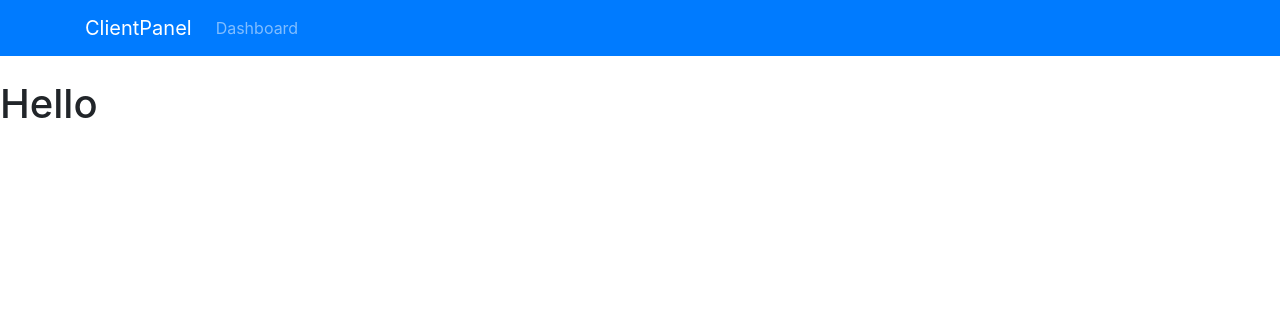
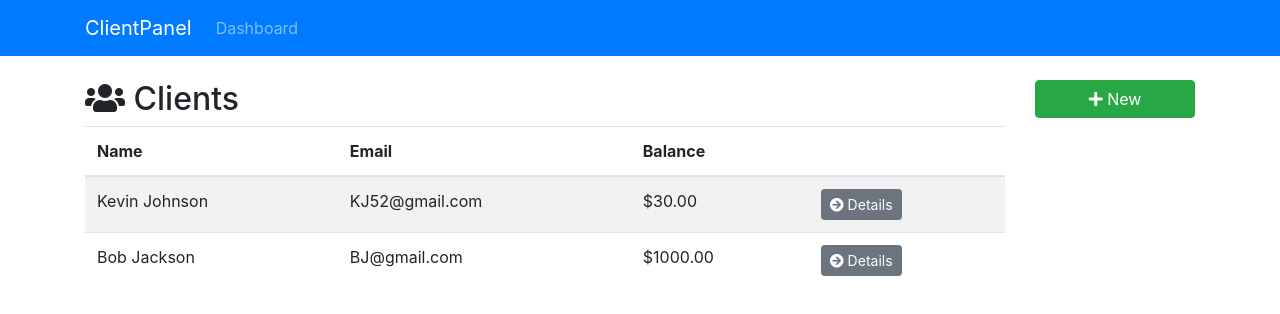
Before and after one commit to ZachSelindh/reactClientPanel, a React (Create React App) app: page / in a window 1280 px wide. Shown: the top 314 px of the page. Built offline with nearby package versions, Linux system fonts and the light colour scheme; the HTML template or start-up script is replaced by a standard one.

Commit message:
Added sidebar and dashboard and dummy data.

```diff
--- a/src/App.js
+++ b/src/App.js
@@ -1,13 +1,18 @@
 import React from "react";
 import { BrowserRouter as Router, Route, Switch } from "react-router-dom";
 import AppNavBar from "./components/layout/AppNavBar";
+import Dashboard from "./components/layout/Dashboard";
 
 function App() {
   return (
     <Router>
       <div className="App">
         <AppNavBar />
-        <h1>Hello</h1>
+        <div className="container">
+          <Switch>
+            <Route exact path="/" component={Dashboard} />
+          </Switch>
+        </div>
       </div>
     </Router>
   );
--- a/src/components/clients/Clients.js
+++ b/src/components/clients/Clients.js
@@ -0,0 +1,74 @@
+import React, { Component } from "react";
+import { Link } from "react-router-dom";
+
+class Clients extends Component {
+  render() {
+    const clients = [
+      {
+        id: "1",
+        firstName: "Kevin",
+        lastName: "Johnson",
+        email: "KJ52@gmail.com",
+        phone: "555-555-5555",
+        balance: "30",
+      },
+      {
+        id: "2",
+        firstName: "Bob",
+        lastName: "Jackson",
+        email: "BJ@gmail.com",
+        phone: "555-555-5576",
+        balance: "1000",
+      },
+    ];
+
+    if (clients) {
+      return (
+        <div>
+          <div className="row">
+            <div className="col-md-6">
+              <h2>
+                {" "}
+                <i className="fas fa-users"></i> Clients{" "}
+              </h2>
+            </div>
+            <div className="col-md-6"></div>
+          </div>
+          <table className="table table-striped">
+            <thead className="thead-inverse">
+              <tr>
+                <th>Name</th>
+                <th>Email</th>
+                <th>Balance</th>
+                <th />
+              </tr>
+            </thead>
+            <tbody>
+              {clients.map((client) => (
+                <tr key={client.id}>
+                  <td>
+                    {client.firstName} {client.lastName}
+                  </td>
+                  <td>{client.email}</td>
+                  <td>${parseFloat(client.balance).toFixed(2)}</td>
+                  <td>
+                    <Link
+                      to={`/client/${client.id}`}
+                      className="btn btn-secondary btn-sm"
+                    >
+                      <i className="fas fa-arrow-circle-right" /> Details
+                    </Link>
+                  </td>
+                </tr>
+              ))}
+            </tbody>
+          </table>
+        </div>
+      );
+    } else {
+      return <h1>Loading...</h1>;
+    }
+  }
+}
+
+export default Clients;
--- a/src/components/layout/Dashboard.js
+++ b/src/components/layout/Dashboard.js
@@ -0,0 +1,16 @@
+import React from "react";
+import Clients from "../clients/Clients";
+import Sidebar from "../layout/Sidebar";
+
+export default () => {
+  return (
+    <div className="row">
+      <div className="col-md-10">
+        <Clients />
+      </div>
+      <div className="col-md-2">
+        <Sidebar />
+      </div>
+    </div>
+  );
+};
--- a/src/components/layout/Sidebar.js
+++ b/src/components/layout/Sidebar.js
@@ -0,0 +1,10 @@
+import React from "react";
+import { Link } from "react-router-dom";
+
+export default () => {
+  return (
+    <Link to="/client/add" className="btn btn-success btn-block">
+      <i className="fas fa-plus" /> New
+    </Link>
+  );
+};
```
